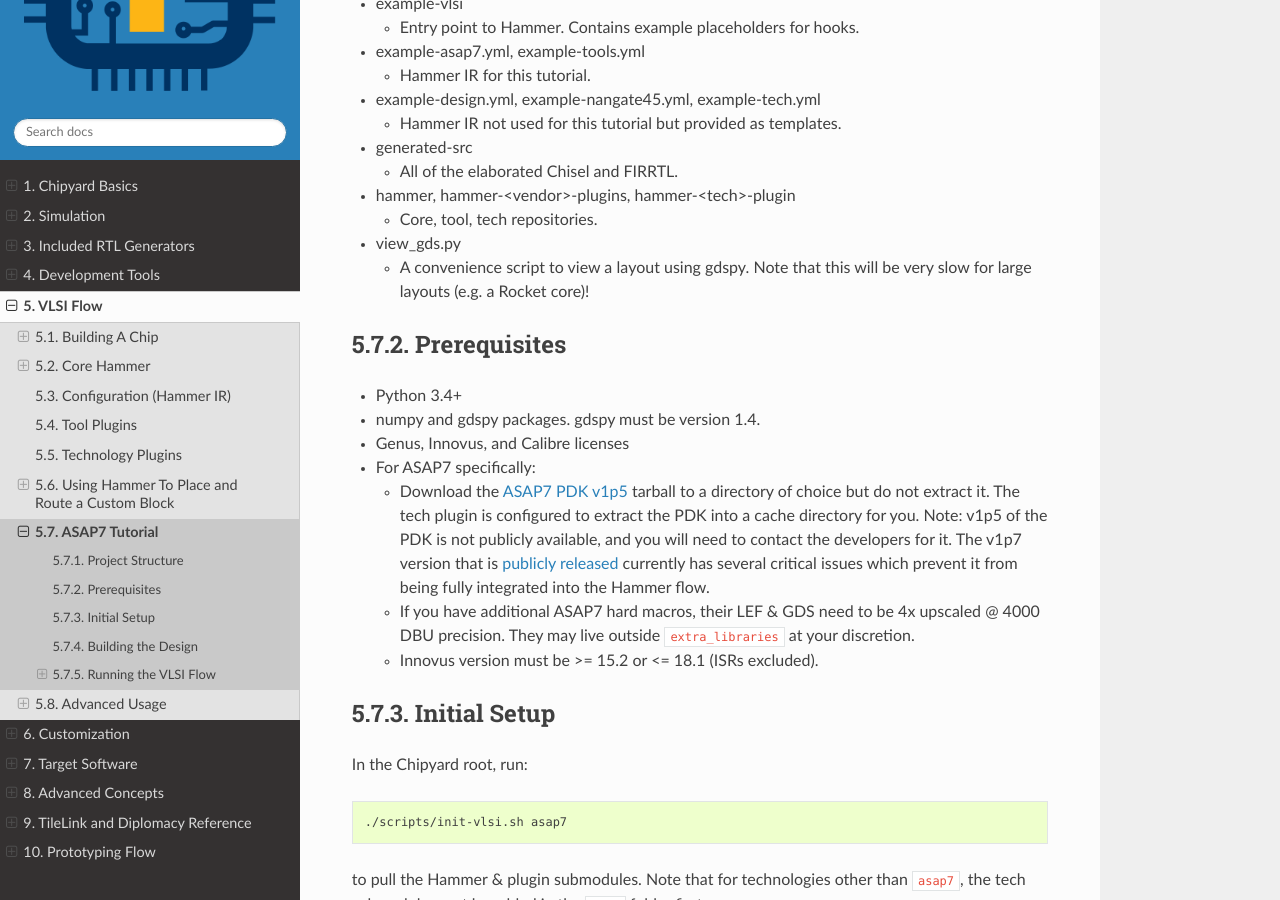
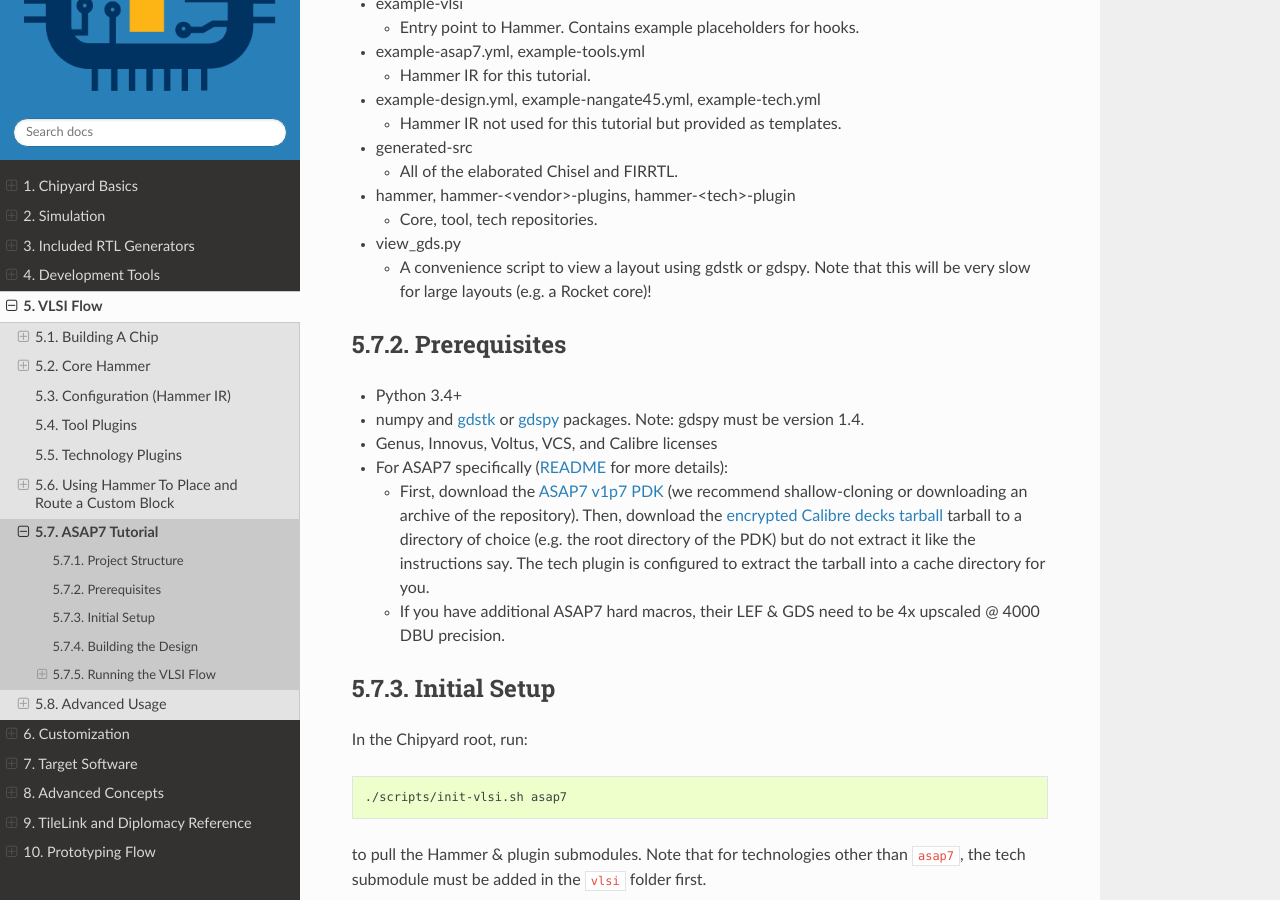
Before and after one commit to ucb-bar/chipyard, a Sphinx documentation site: the page built from docs/VLSI/Tutorial.rst, in a window 1280 px wide and 900 px high, scrolled down 660 px. Built offline with Sphinx 7.4.7 and the Read the Docs theme 2.0.0, drawn with Linux system fonts in a browser that asks for light colours; some of the changed text lies outside the part shown.

Commit message:
update docs

```diff
--- a/docs/VLSI/Tutorial.rst
+++ b/docs/VLSI/Tutorial.rst
@@ -44,19 +44,18 @@
 
 * view_gds.py
 
-  * A convenience script to view a layout using gdspy. Note that this will be very slow for large layouts (e.g. a Rocket core)!
+  * A convenience script to view a layout using gdstk or gdspy. Note that this will be very slow for large layouts (e.g. a Rocket core)!
 
 Prerequisites
 -------------
 
 * Python 3.4+
-* numpy and gdspy packages. gdspy must be version 1.4.
-* Genus, Innovus, and Calibre licenses
-* For ASAP7 specifically:
+* numpy and `gdstk <https://github.com/heitzmann/gdstk>`__ or `gdspy <https://github.com/heitzmann/gdspy>`__  packages. Note: gdspy must be version 1.4.
+* Genus, Innovus, Voltus, VCS, and Calibre licenses
+* For ASAP7 specifically (`README <https://github.com/ucb-bar/hammer/tree/master/src/hammer-vlsi/technology/asap7>`__ for more details):
 
-  * Download the `ASAP7 PDK v1p5 <http://asap.asu.edu/asap/>`__ tarball to a directory of choice but do not extract it. The tech plugin is configured to extract the PDK into a cache directory for you. Note: v1p5 of the PDK is not publicly available, and you will need to contact the developers for it. The v1p7 version that is `publicly released <https://github.com/The-OpenROAD-Project/asap7>`__ currently has several critical issues which prevent it from being fully integrated into the Hammer flow.
-  * If you have additional ASAP7 hard macros, their LEF & GDS need to be 4x upscaled @ 4000 DBU precision. They may live outside ``extra_libraries`` at your discretion.
-  * Innovus version must be >= 15.2 or <= 18.1 (ISRs excluded).
+  * First, download the `ASAP7 v1p7 PDK <https://github.com/The-OpenROAD-Project/asap7>`__ (we recommend shallow-cloning or downloading an archive of the repository). Then, download the `encrypted Calibre decks tarball <http://asap.asu.edu/asap/>`__ tarball to a directory of choice (e.g. the root directory of the PDK) but do not extract it like the instructions say. The tech plugin is configured to extract the tarball into a cache directory for you.
+  * If you have additional ASAP7 hard macros, their LEF & GDS need to be 4x upscaled @ 4000 DBU precision.
 
 Initial Setup
 -------------
@@ -95,13 +94,11 @@
 ^^^^^^^^^^^^
 This is the entry script with placeholders for hooks. In the ``ExampleDriver`` class, a list of hooks is passed in the ``get_extra_par_hooks``. Hooks are additional snippets of python and TCL (via ``x.append()``) to extend the Hammer APIs. Hooks can be inserted using the ``make_pre/post/replacement_hook`` methods as shown in this example. Refer to the Hammer documentation on hooks for a detailed description of how these are injected into the VLSI flow.
 
-The ``scale_final_gds`` hook is a particularly powerful hook. It dumps a Python script provided by the ASAP7 tech plugin, an executes it within the Innovus TCL interpreter, and should be inserted after ``write_design``. This hook is necessary because the ASAP7 PDK does place-and-route using 4x upscaled LEFs for Innovus licensing reasons, thereby requiring the cells created in the post-P&R GDS to be scaled down by a factor of 4.
-
-example.yml
+example-asap7.yml
 ^^^^^^^^^^^
 This contains the Hammer configuration for this example project. Example clock constraints, power straps definitions, placement constraints, and pin constraints are given. Additional configuration for the extra libraries and tools are at the bottom.
 
-First, set ``technology.asap7.tarball_dir`` to the absolute path to the directory where the downloaded the ASAP7 PDK tarball lives.
+First, set ``technology.asap7.tarball_dir`` to the absolute path to the directory where the downloaded the ASAP7 Calibre deck tarball lives. If it is not in the PDK's root directory, then also set ``technology.asap7.pdk_install_dir`` and ``technology.asap7.stdcell_install_dir``.
 
 Synthesis
 ^^^^^^^^^
@@ -143,7 +140,7 @@
     ./build/lvs-rundir/generated-scripts/view-lvs
 
 Some DRC errors are expected from this PDK, as explained in the `ASAP7 plugin readme <https://github.com/ucb-bar/hammer/tree/master/src/hammer-vlsi/technology/asap7>`__.
-Furthermore, the dummy SRAMs that are provided in this tutorial and PDK do not have any geometry inside, so will certainly cause DRC and LVS errors.
+Furthermore, the dummy SRAMs that are provided in this tutorial and PDK do not have any geometry inside, so will certainly cause DRC errors.
 
 Simulation
 ^^^^^^^^^^
@@ -151,13 +148,11 @@
 
 .. code-block:: shell
 
-    make sim-rtl CONFIG=TinyRocketConfig BINARY=$RISCV/riscv64-unknown-elf/share/riscv-tests/isa/rv64ui-p-simple
+    make sim-rtl CONFIG=TinyRocketConfig BINARY=$RISCV/riscv64-unknown-elf/share/riscv-tests/isa/rv32ui-p-simple
 
 Post-synthesis and post-P&R simulations use the ``sim-syn`` and ``sim-par`` targets, respectively.
 
-There are also ``-debug`` and ``-debug-timing``, which will instruct VCS to write a SAIF + VPD and do timing-annotated simulations, respectively. See the ``sim.mk`` file for all available targets.
-
-Note that for the ASAP7 example, gate-level simulations will currently timeout.
+You can also append ``-debug`` and ``-debug-timing`` to the above sim targets, which will instruct VCS to write a SAIF + VPD and do timing-annotated simulations, respectively. See the ``sim.mk`` file for all available targets.
 
 Power/Rail Analysis
 ^^^^^^^^^^^^^^^^^^^
@@ -169,4 +164,4 @@
 
 If you append the ``BINARY`` variable to the command, it will use the activity file generated from a ``sim-<syn/par>-debug`` run and report dynamic power & IR drop from the toggles encoded in the waveform.
 
-Note that for ASAP7, to bypass gate-level simulation, you will need to run the power tool manually (see the generated commands in the generated ``hammer.d`` buildfile). Static and active (vectorless) power & IR drop will be reported.
+Note that power and rail analysis can also be run without gate-level simulation, but you will need to run the power tool manually (see the generated commands in the generated ``hammer.d`` buildfile). Only static and active (vectorless) power & IR drop will be reported.
```
Also changed, not shown: other parts of docs/VLSI/Tutorial.rst (+1 -1 lines), docs/VLSI/Advanced-Usage.rst (+6 -4 lines), docs/VLSI/Basic-Flow.rst (+5 -5 lines).
